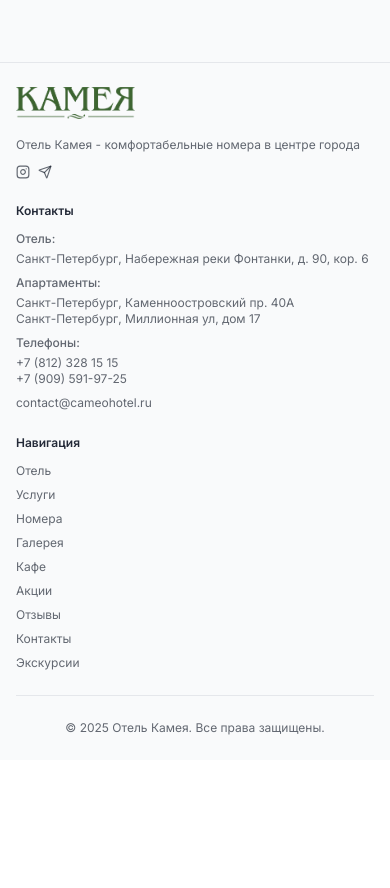
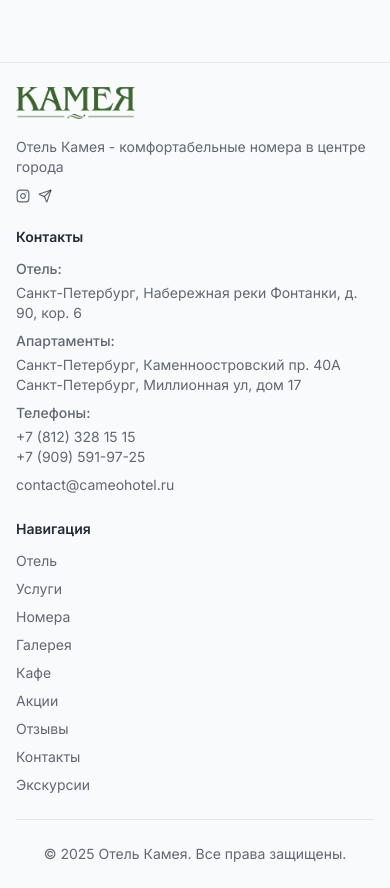
Before and after one commit to splNovikov/cameo-poc, a Next.js app: page / in a window 390 px wide. Shown: the part 6020-6908 px from the top of the page. Before the commit the page ends 6780 px from the top, so only its background shows below. Built offline with nearby package versions, Linux system fonts and the light colour scheme; no server answers; a web font is replaced by a local one.

Commit message:
updates font-sizes on small screens

```diff
--- a/src/widgets/footer/footer.tsx
+++ b/src/widgets/footer/footer.tsx
@@ -25,7 +25,7 @@ export function Footer() {
             <div className="mb-3 md:mb-4 lg:mb-6">
               <Logo linkToHome={true} height="h-8" showText={false} />
             </div>
-            <p className="mb-3 text-xs text-text-light md:mb-4 lg:mb-6 lg:text-sm">{description}</p>
+            <p className="mb-3 text-sm text-text-light md:mb-4 lg:mb-6 lg:text-base">{description}</p>
             <div className="flex items-center gap-2 md:gap-3">
               <SocialLink
                 href={social.instagram}
@@ -44,11 +44,11 @@ export function Footer() {
 
           {/* Contacts Section */}
           <div>
-            <h3 className="mb-3 text-xs font-semibold md:mb-4 md:text-sm lg:mb-6 lg:text-base">
+            <h3 className="mb-3 text-sm font-semibold md:mb-4 md:text-base lg:mb-6 lg:text-lg">
               Контакты
             </h3>
             <div className="space-y-2 md:space-y-3">
-              <div className="text-xs text-text-light lg:text-sm">
+              <div className="text-sm text-text-light lg:text-base">
                 <p className="mb-1 font-medium">Отель:</p>
                 <a
                   href={contact.addresses.hotel[0].mapUrl}
@@ -59,7 +59,7 @@ export function Footer() {
                   {contact.addresses.hotel[0].address}
                 </a>
               </div>
-              <div className="text-xs text-text-light lg:text-sm">
+              <div className="text-sm text-text-light lg:text-base">
                 <p className="mb-1 font-medium">Апартаменты:</p>
                 {contact.addresses.apartments.map((location) => (
                   <a
@@ -73,7 +73,7 @@ export function Footer() {
                   </a>
                 ))}
               </div>
-              <div className="text-xs text-text-light lg:text-sm">
+              <div className="text-sm text-text-light lg:text-base">
                 <p className="mb-1 font-medium">Телефоны:</p>
                 {contact.phones.map((phone) => (
                   <a
@@ -87,7 +87,7 @@ export function Footer() {
               </div>
               <a
                 href={`mailto:${contact.email}`}
-                className="block text-xs text-text-light transition-colors hover:text-primary lg:text-sm"
+                className="block text-sm text-text-light transition-colors hover:text-primary lg:text-base"
               >
                 {contact.email}
               </a>
@@ -96,10 +96,10 @@ export function Footer() {
 
           {/* Navigation Section */}
           <div>
-            <h3 className="mb-3 text-xs font-semibold md:mb-4 md:text-sm lg:mb-6 lg:text-base">
+            <h3 className="mb-3 text-sm font-semibold md:mb-4 md:text-base lg:mb-6 lg:text-lg">
               Навигация
             </h3>
-            <div className="flex flex-col gap-2 text-xs md:gap-3 lg:text-sm">
+            <div className="flex flex-col gap-2 text-sm md:gap-3 lg:text-base">
               {NAVIGATION_ITEMS.map((item) => (
                 <Link
                   key={item.href}
@@ -114,7 +114,7 @@ export function Footer() {
         </div>
 
         {/* Copyright */}
-        <div className="mt-6 border-t border-border pt-6 text-center text-xs text-text-light md:mt-8 md:pt-8 lg:mt-12 lg:pt-12 lg:text-sm xl:mt-16">
+        <div className="mt-6 border-t border-border pt-6 text-center text-sm text-text-light md:mt-8 md:pt-8 lg:mt-12 lg:pt-12 lg:text-base xl:mt-16">
           © {copyrightYear} {siteName}. Все права защищены.
         </div>
       </div>
```
